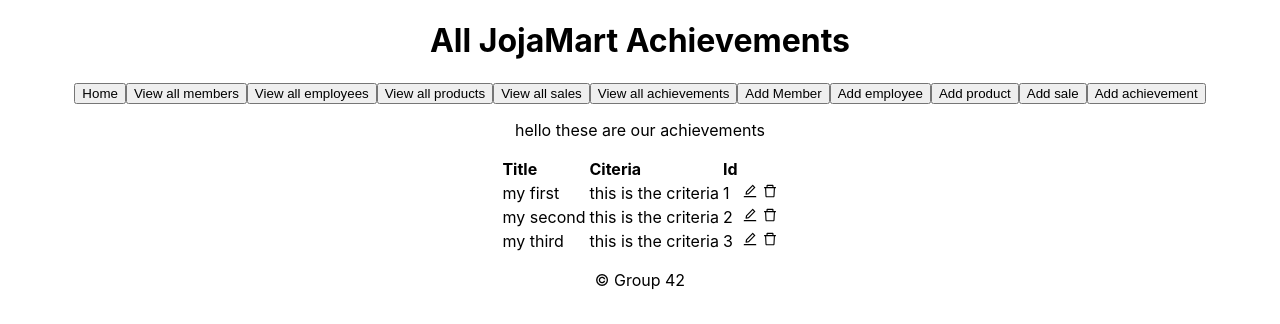
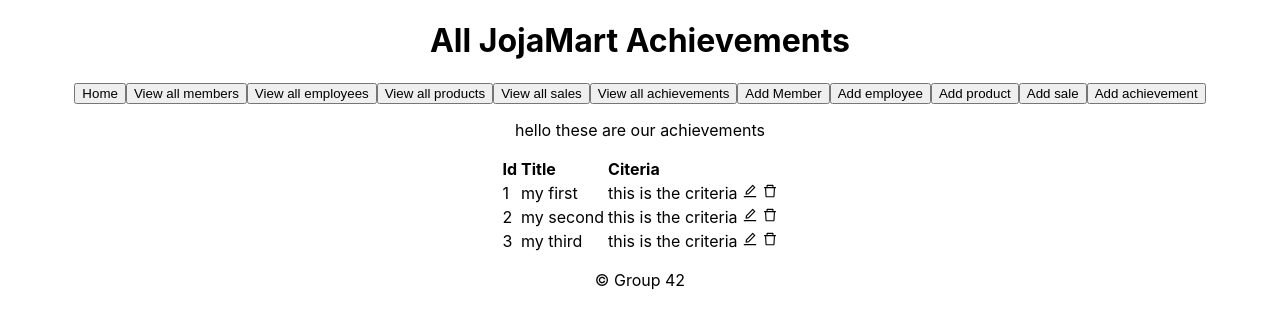
Before and after one commit to christinamakes/cs340_jojamart, a React (Create React App) app: page /achievements in a window 1280 px wide. Shown: the top 324 px of the page. Built offline with nearby package versions, Linux system fonts and the light colour scheme.

Commit message:
achievements

```diff
--- a/src/components/Achievement.js
+++ b/src/components/Achievement.js
@@ -4,9 +4,9 @@
 function Achievement({ achievement, onDelete, onEdit }) {
     return (
         <tr>
+            <td>{achievement.id}</td>
             <td>{achievement.title}</td>
             <td>{achievement.criteria}</td>
-            <td>{achievement.id}</td>
             <td className='click'>< AiOutlineEdit onClick={null} /></td>
             <td className='click'>< AiOutlineDelete onClick={null} /></td>
         </tr>
--- a/src/components/AchievementsList.js
+++ b/src/components/AchievementsList.js
@@ -7,9 +7,9 @@
         <table id="achievements">
             <thead>
                 <tr>
+                    <th>Id</th>
                     <th>Title</th>
                     <th>Citeria</th>
-                    <th>Id</th>
                 </tr>
             </thead>
             <tbody>
```
